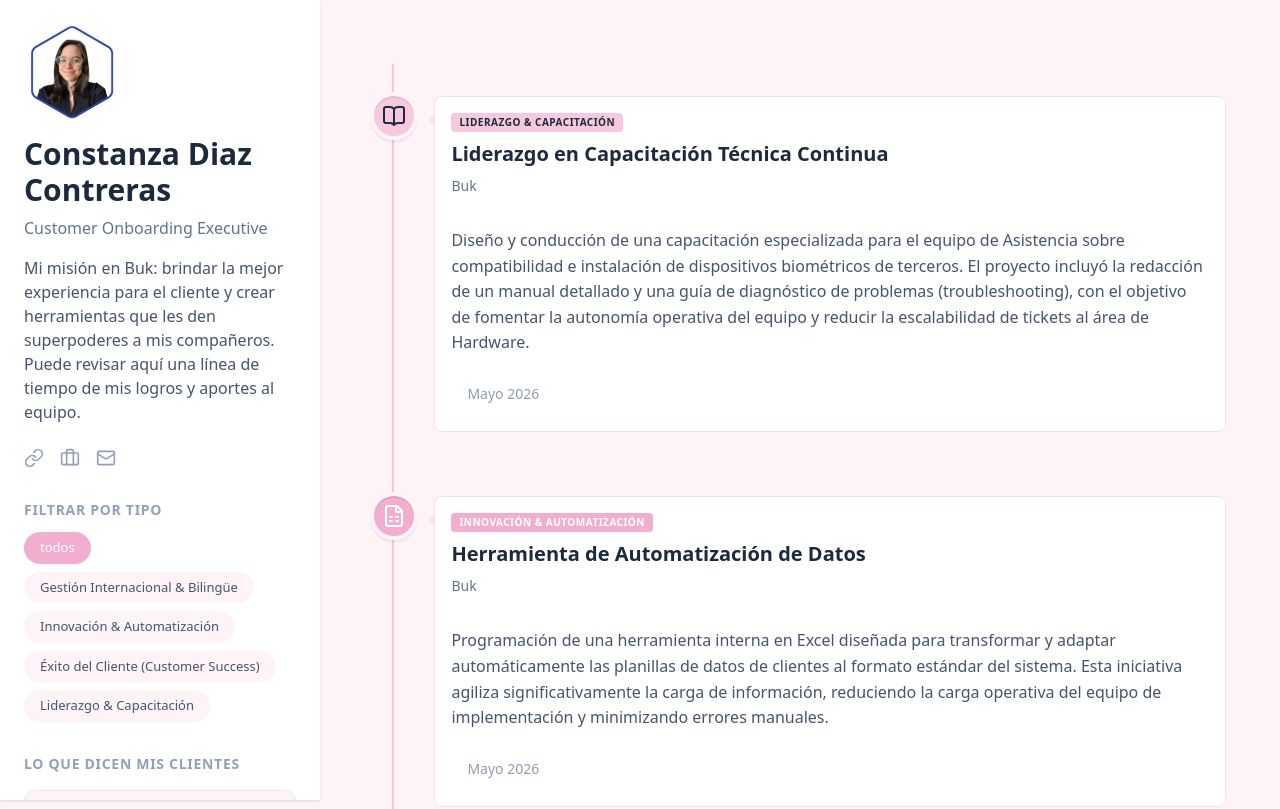
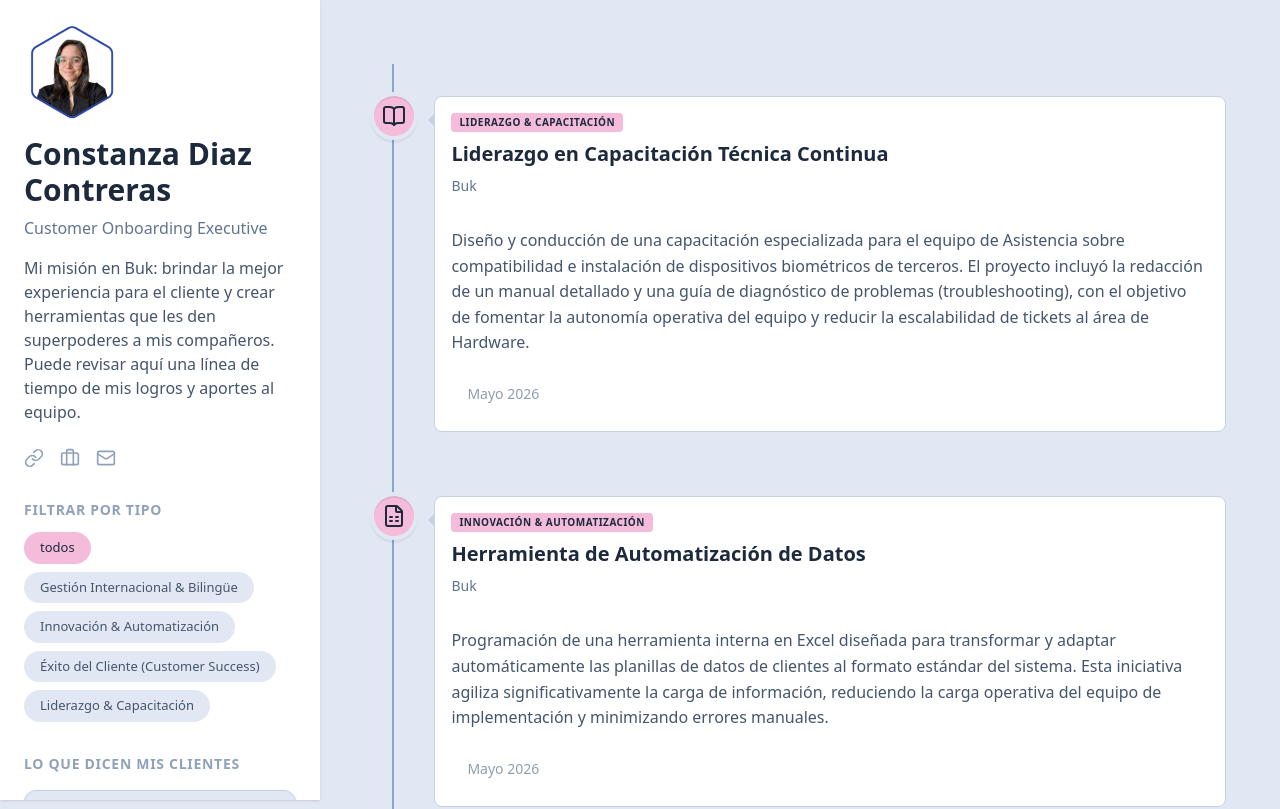
Before and after one commit to VerySmolBunny/portafolio, a React (Vite) app: page / in a window 1280 px wide. Shown: the top 809 px of the page. Built offline with nearby package versions, Linux system fonts and the light colour scheme.

Commit message:
toques de color

```diff
--- a/src/components/Sidebar.jsx
+++ b/src/components/Sidebar.jsx
@@ -97,7 +97,7 @@ const Sidebar = ({ activeType, setActiveType, activeTag, setActiveTag, available
               onClick={() => setActiveType(type)}
               className={`px-4 py-1.5 text-[13px] font-medium rounded-full transition-colors ${
                 activeType === type
-                  ? 'bg-theme-4 text-white'
+                  ? 'bg-theme-pink text-slate-800'
                   : 'bg-theme-1 text-slate-600 hover:bg-theme-2'
               }`}
             >
--- a/src/components/Timeline.jsx
+++ b/src/components/Timeline.jsx
@@ -16,27 +16,9 @@ const Timeline = ({ logros }) => {
             // Obtener el componente de icono dinámicamente
             const IconComponent = Icons[item.icono] || Icons.Code;
 
-            let bgStyle = 'var(--color-theme-5)';
-            let textColor = '#1e293b';
-            let badgeClass = 'bg-theme-5 text-slate-800';
-
-            if (item.tipo === 'Éxito del Cliente (Customer Success)') {
-              bgStyle = 'var(--color-theme-green)';
-              textColor = '#ffffff';
-              badgeClass = 'bg-theme-green text-slate-800';
-            } else if (item.tipo === 'Innovación & Automatización') {
-              bgStyle = 'var(--color-theme-4)';
-              textColor = '#ffffff';
-              badgeClass = 'bg-theme-4 text-white';
-            } else if (item.tipo === 'Liderazgo & Capacitación') {
-              bgStyle = 'var(--color-theme-3)';
-              textColor = '#1e293b';
-              badgeClass = 'bg-theme-3 text-slate-800';
-            } else if (item.tipo === 'Gestión Internacional & Bilingüe') {
-              bgStyle = 'var(--color-theme-5)';
-              textColor = '#1e293b';
-              badgeClass = 'bg-theme-5 text-slate-800';
-            }
+            const bgStyle = 'var(--color-theme-pink)';
+            const textColor = '#1e293b';
+            const badgeClass = 'bg-theme-pink text-slate-800';
 
             return (
               <VerticalTimelineElement
--- a/src/index.css
+++ b/src/index.css
@@ -3,12 +3,13 @@
 
 @theme {
   --font-sans: "Source Sans 3", ui-sans-serif, system-ui, sans-serif, "Apple Color Emoji", "Segoe UI Emoji", "Segoe UI Symbol", "Noto Color Emoji";
-  --color-theme-1: #fef4f7;
-  --color-theme-2: #fbe0ec;
-  --color-theme-3: #f7c9df;
-  --color-theme-4: #f2aed0;
-  --color-theme-5: #c4d0f2;
-  --color-theme-green: #a9c89b;
+  --color-theme-1: #e2e8f3;
+  --color-theme-2: #c4d2e7;
+  --color-theme-3: #88a7d0;
+  --color-theme-4: #5d83ae;
+  --color-theme-5: #486f99;
+  --color-theme-6: #688db9;
+  --color-theme-pink: #f4bcda;
 }
 
 body {
```
